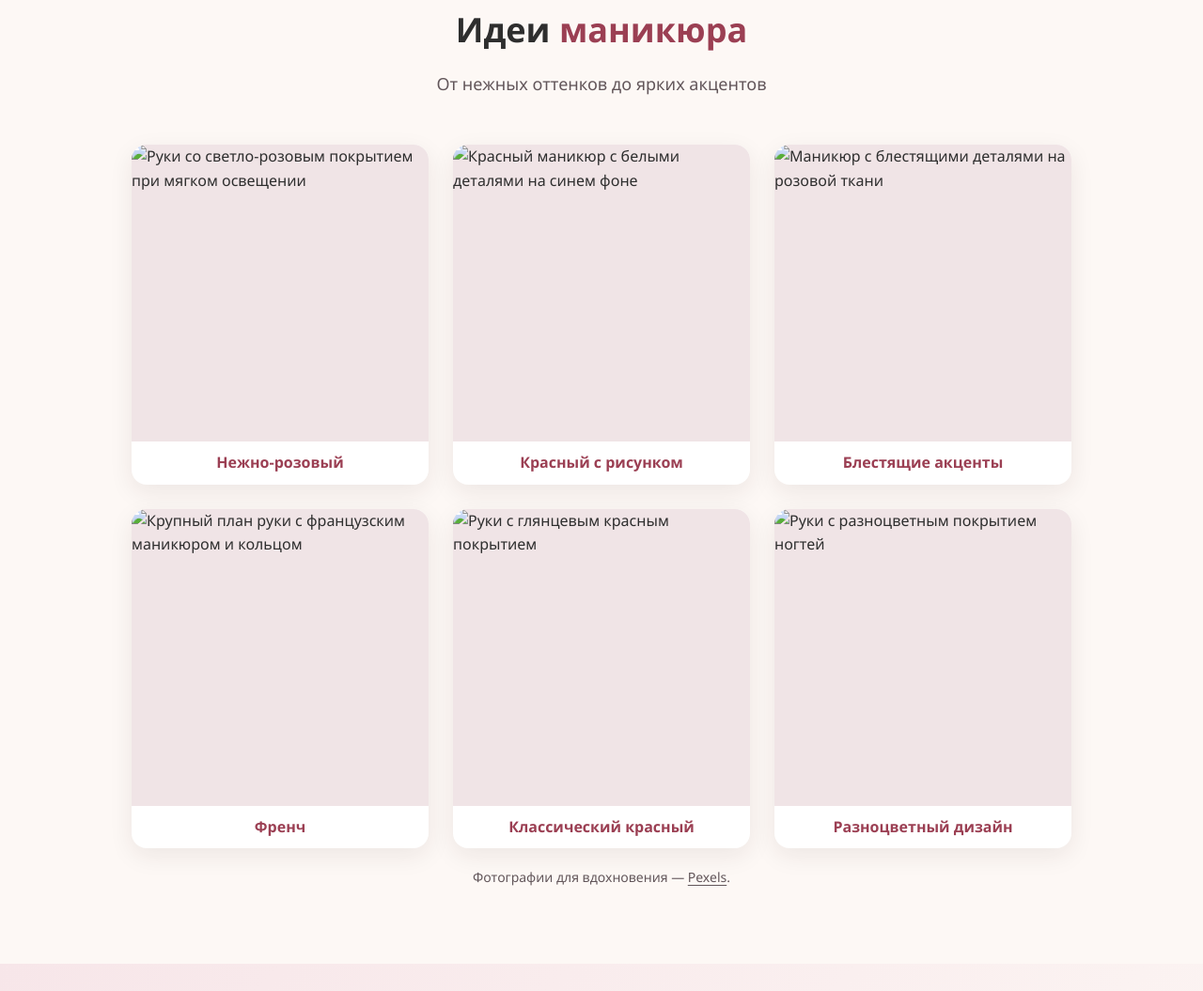
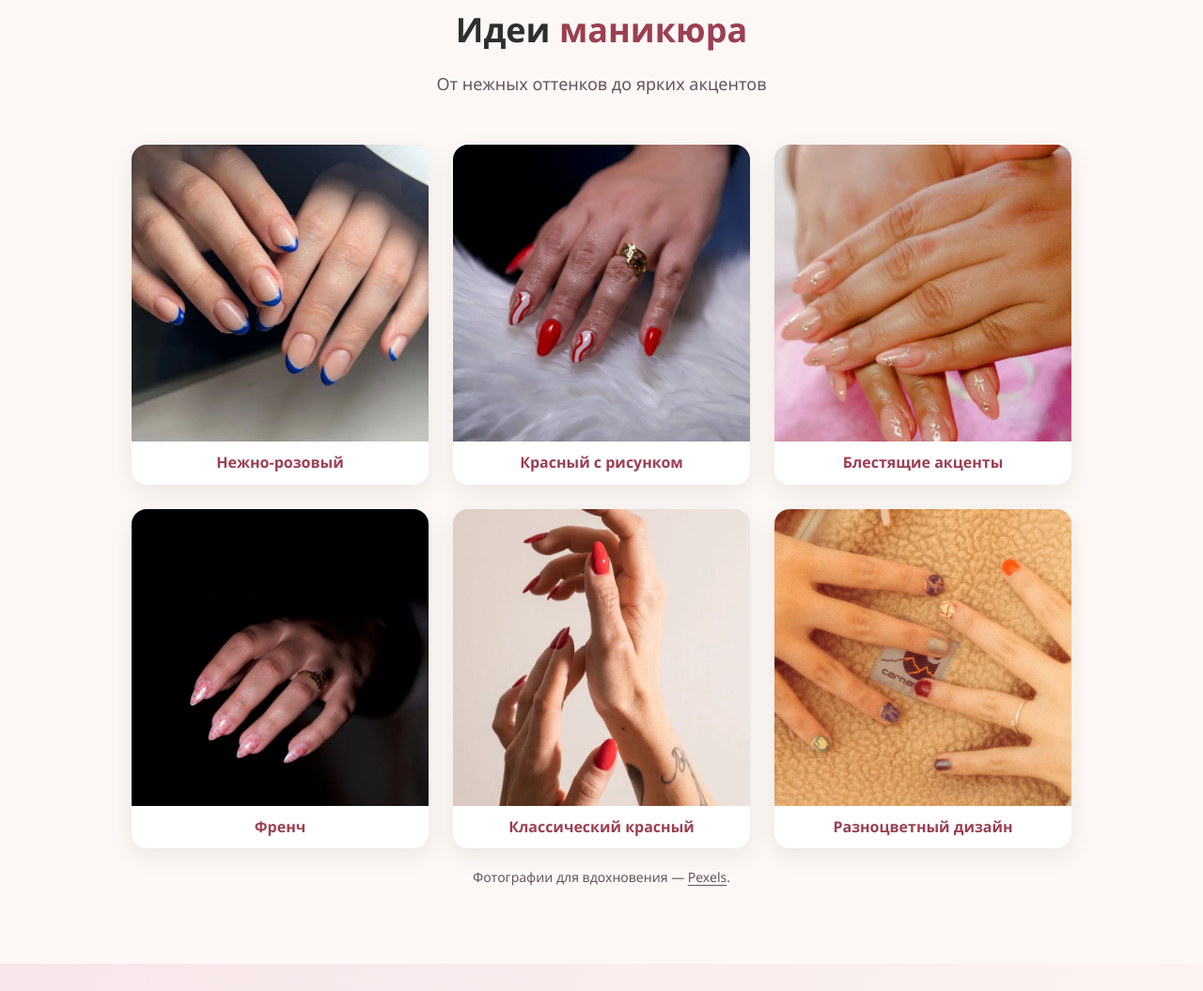
Before and after one commit to AnisimovVladimir/nail-studio, a plain HTML site: page index.html in a window 1280 px wide. Shown: the part 1821-2876 px from the top of the page at 94% size. Drawn offline with Linux system fonts and the light colour scheme.

Commit message:
Update index.html

```diff
--- a/index.html
+++ b/index.html
@@ -126,32 +126,32 @@
                 <p class="section-subtitle">От нежных оттенков до ярких акцентов</p>
                 <div class="gallery-grid">
                     <figure class="gallery-item">
-                        <img class="gallery-photo" src="images/soft-pink.webp"
+                        <img class="gallery-photo" src="soft-pink.webp"
                              alt="Руки со светло-розовым покрытием при мягком освещении" width="720" height="720" loading="lazy" decoding="async">
                         <figcaption>Нежно-розовый</figcaption>
                     </figure>
                     <figure class="gallery-item">
-                        <img class="gallery-photo" src="images/red-art.webp"
+                        <img class="gallery-photo" src="red-art.webp"
                              alt="Красный маникюр с белыми деталями на синем фоне" width="720" height="720" loading="lazy" decoding="async">
                         <figcaption>Красный с рисунком</figcaption>
                     </figure>
                     <figure class="gallery-item">
-                        <img class="gallery-photo" src="images/glitter.webp"
+                        <img class="gallery-photo" src="glitter.webp"
                              alt="Маникюр с блестящими деталями на розовой ткани" width="720" height="720" loading="lazy" decoding="async">
                         <figcaption>Блестящие акценты</figcaption>
                     </figure>
                     <figure class="gallery-item">
-                        <img class="gallery-photo" src="images/french.webp"
+                        <img class="gallery-photo" src="french.webp"
                              alt="Крупный план руки с французским маникюром и кольцом" width="720" height="720" loading="lazy" decoding="async">
                         <figcaption>Френч</figcaption>
                     </figure>
                     <figure class="gallery-item">
-                        <img class="gallery-photo" src="images/classic-red.webp"
+                        <img class="gallery-photo" src="classic-red.webp"
                              alt="Руки с глянцевым красным покрытием" width="720" height="720" loading="lazy" decoding="async">
                         <figcaption>Классический красный</figcaption>
                     </figure>
                     <figure class="gallery-item">
-                        <img class="gallery-photo" src="images/colorful.webp"
+                        <img class="gallery-photo" src="colorful.webp"
                              alt="Руки с разноцветным покрытием ногтей" width="720" height="720" loading="lazy" decoding="async">
                         <figcaption>Разноцветный дизайн</figcaption>
                     </figure>
```
